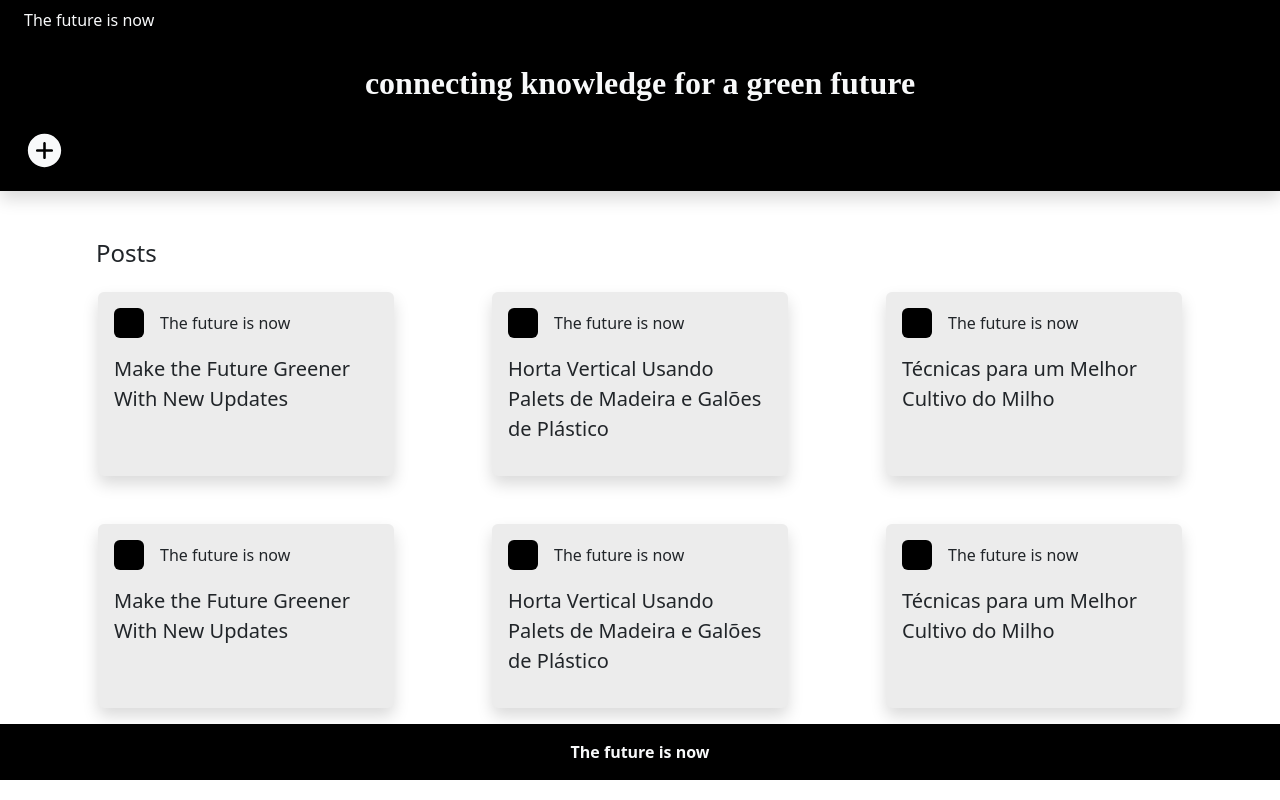
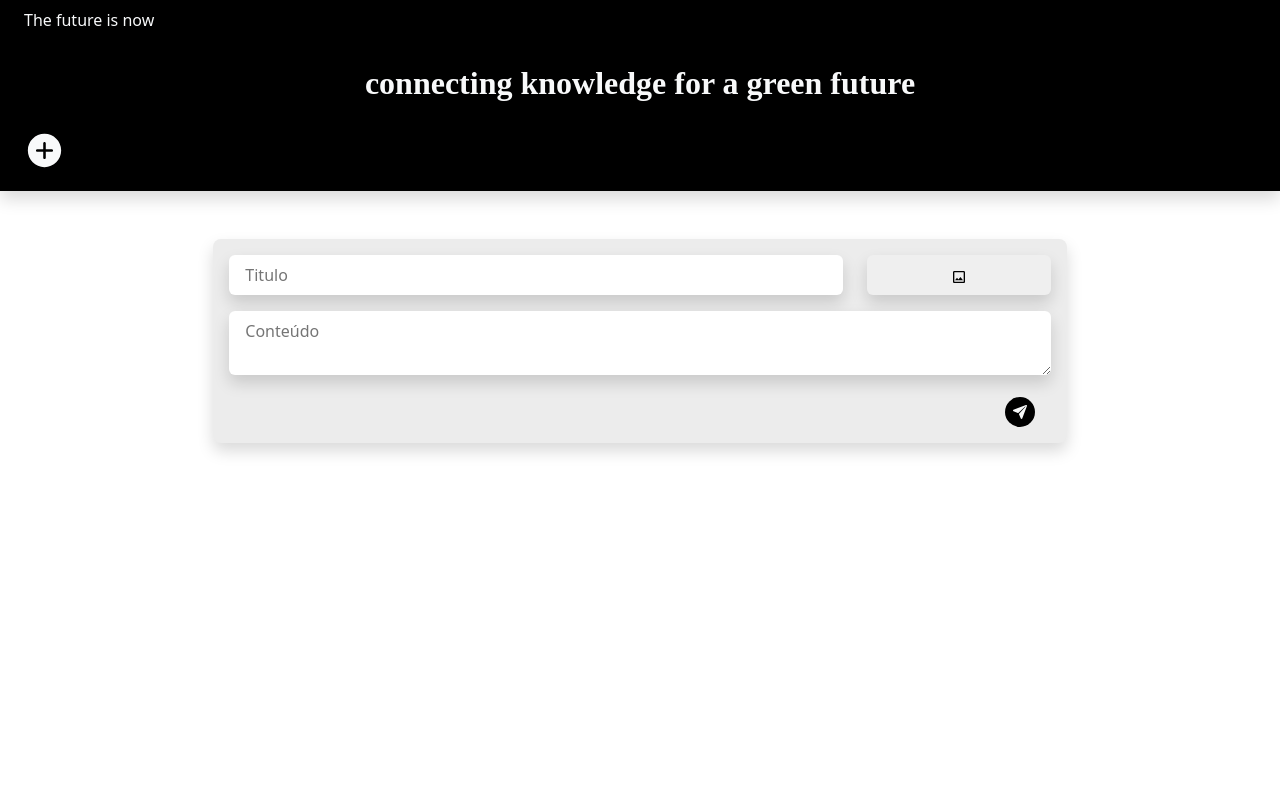
Before and after one commit to guilhermeandradee/agro-app, a React (Vite) app: page /add-post in a window 1280 px wide. Shown: the top 800 px of the page. Built offline with nearby package versions, Linux system fonts and the light colour scheme; a web font is replaced by a local one.

Commit message:
adicionei a página de postar artigos

```diff
--- a/package.json
+++ b/package.json
@@ -13,7 +13,8 @@
     "bootstrap": "^5.3.3",
     "react": "^18.3.1",
     "react-dom": "^18.3.1",
-    "react-icons": "^5.3.0"
+    "react-icons": "^5.3.0",
+    "react-router-dom": "^6.27.0"
   },
   "devDependencies": {
     "@eslint/js": "^9.13.0",
--- /dev/null
+++ b/src/Router.jsx
@@ -0,0 +1,14 @@
+import App from "./App"
+import { Route, Routes } from "react-router-dom"
+import AddPost from "./pages/AddPost"
+
+
+const MainRoutes = () => {
+    return(
+        <Routes>
+            <Route path="/" element={<App/>} />
+            <Route path="/add-post" element={<AddPost/>} />
+        </Routes>
+    )
+}
+export default MainRoutes
--- a/src/main.jsx
+++ b/src/main.jsx
@@ -3,9 +3,11 @@ import { createRoot } from 'react-dom/client'
 import './index.css'
 import App from './App.jsx'
 import 'bootstrap/dist/css/bootstrap.min.css';
+import { BrowserRouter } from 'react-router-dom';
+import MainRoutes from './Router.jsx';
 
 createRoot(document.getElementById('root')).render(
-  <StrictMode>
-    <App />
-  </StrictMode>,
+  <BrowserRouter>
+    <MainRoutes />
+  </BrowserRouter>,
 )
--- /dev/null
+++ b/src/pages/AddPost.jsx
@@ -0,0 +1,38 @@
+import Header from "../components/Header"
+import '../App.css'
+import { MdOutlineImage } from "react-icons/md";
+import { IoPaperPlane } from "react-icons/io5";
+import Footer from "../components/Footer";
+
+
+function AddPost(){
+    return(
+        <>
+            <Header/>
+            <main className="h-100-vh d-flex flex-column  align-items-center">
+
+                <div className="row w-100 d-flex justify-content-center">
+                    <div className="col-md-8 col-10 mt-5 p-3 bg-gray d-flex flex-column justify-content-center rounded-3 shadow">
+                        <div className="d-flex justify-content-between">
+                            <input placeholder="Titulo" className="w-100 me-4 rounded px-3 py-2  border-0 shadow" type="text" />
+                            <button className="w-30 p-1 rounded border-0 shadow" ><MdOutlineImage/></button>
+                        </div>
+                        <div className="col-12 mt-3">
+                            <textarea placeholder="Conteúdo" className=" px-3 py-2 rounded w-100 border-0 shadow" name="" id=""></textarea>
+                        </div>
+                        <div className="w-100 mt-3 d-flex justify-content-end px-3">
+                            <div className="bg-black text-light d-flex justify-content-center align-items-center rounded-circle" style={{width: '30px', height: '30px'}}>
+                                <IoPaperPlane/>
+                            </div>
+                        </div>
+
+                    </div>
+                </div>
+
+            </main>
+            <Footer />
+        </>
+    )
+}
+
+export default AddPost
```
Also changed, not shown: 1 other file (tests, documents, lock files or other folders).
